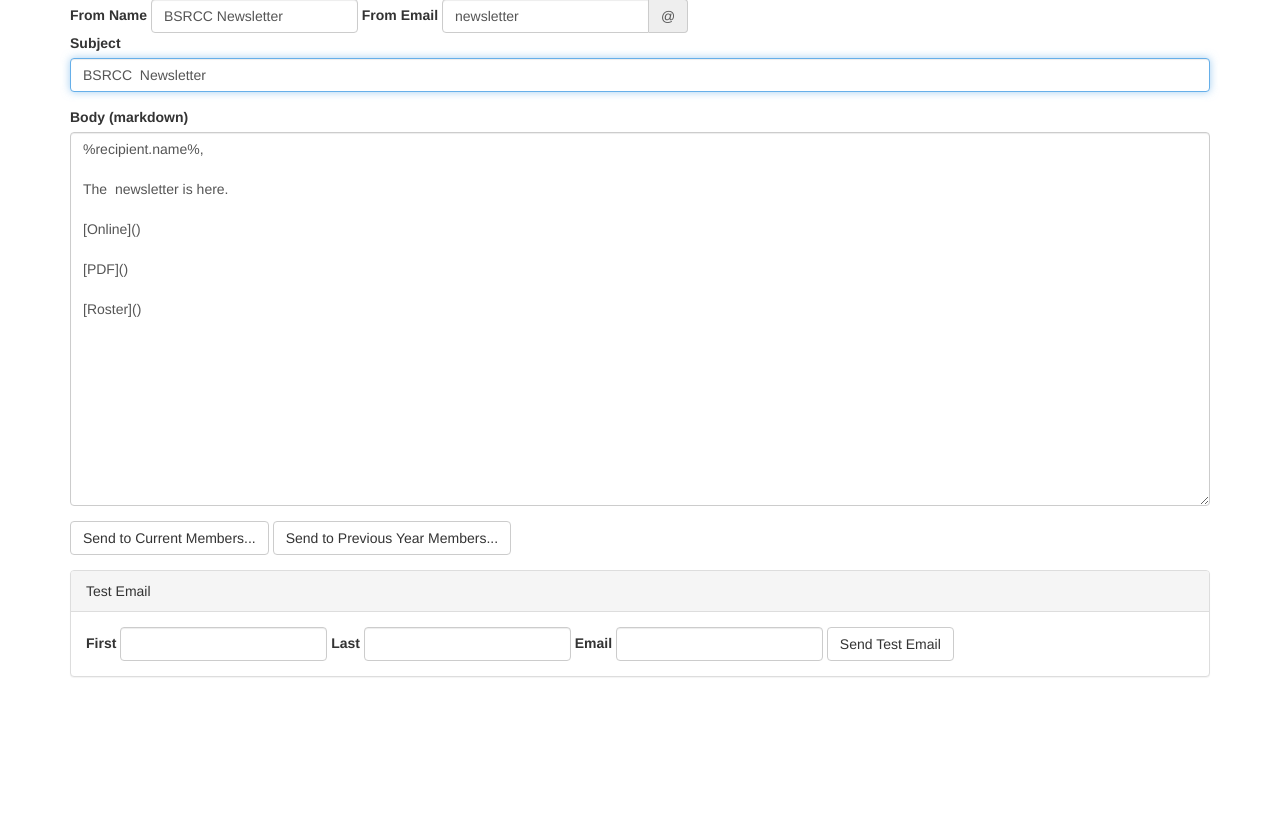
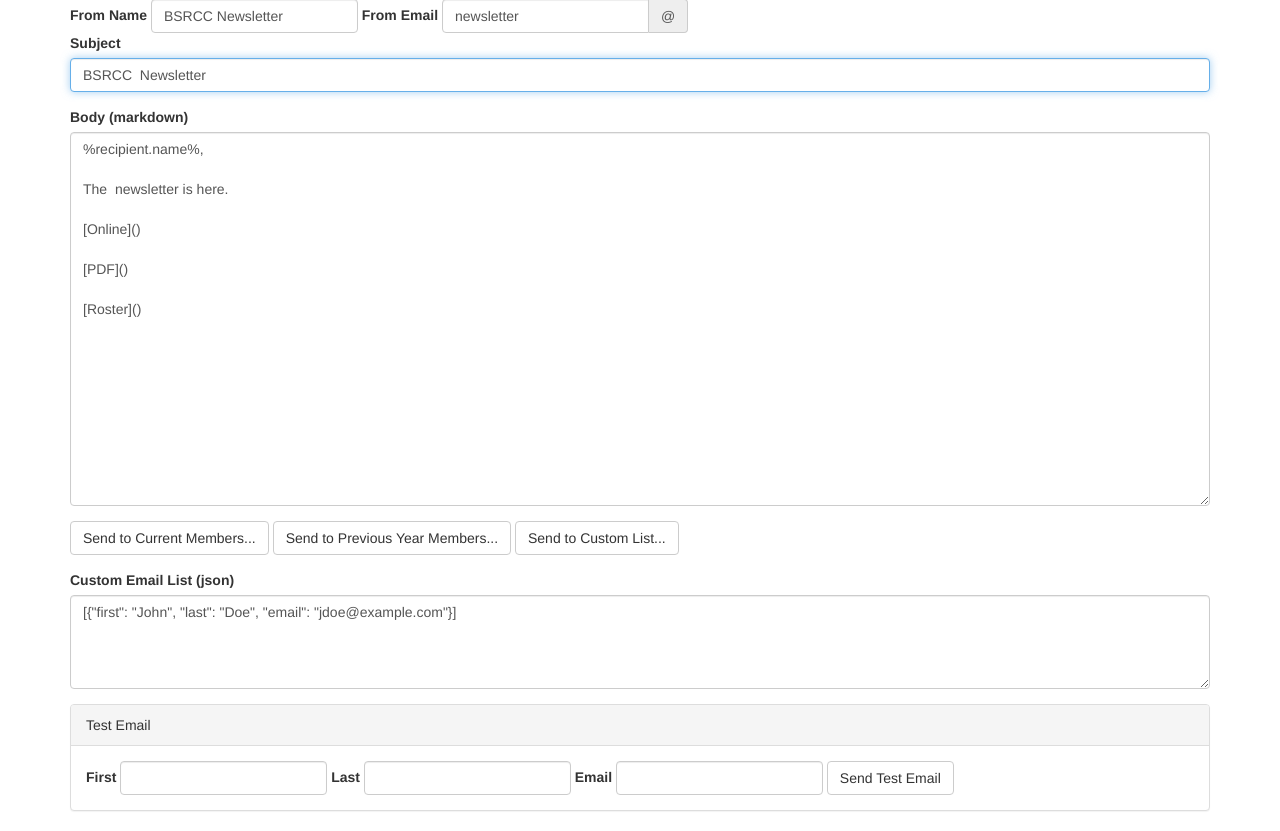
Before and after one commit to tortxof/rc-club-members, a Flask app: template templates/send_email.html in a window 1280 px wide. Shown: the part 72-903 px from the top of the page. Before the commit the page ends 749 px from the top, so only its background shows below. Run offline with Flask 2, Linux system fonts and the light colour scheme; the template is opened without the code that fills it, so the values that code supplies are empty; some libraries are stand-ins or nearby versions.

Commit message:
Added custom email list field.

```diff
--- a/members.py
+++ b/members.py
@@ -312,6 +312,8 @@ def send_email():
             members = members_db.current()
         elif 'send-previous' in request.form:
             members = members_db.previous()
+        elif 'send-custom' in request.form:
+            members = json.loads(request.form.get('custom-list'))
         elif 'send-test' in request.form:
             members = [{'first': request.form.get('test-first'),
                         'last': request.form.get('test-last'),
--- a/templates/send_email.html
+++ b/templates/send_email.html
@@ -25,6 +25,11 @@
   <div class="form-group">
     <button class="btn btn-default" type="submit" name="send-current">Send to Current Members...</button>
     <button class="btn btn-default" type="submit" name="send-previous">Send to Previous Year Members...</button>
+    <button class="btn btn-default" type="submit" name="send-custom">Send to Custom List...</button>
+  </div>
+  <div class="form-group">
+    <label for="custom-list">Custom Email List (json)</label>
+    <textarea class="form-control" name="custom-list" id="custom-list" cols="40" rows="4">[{"first": "John", "last": "Doe", "email": "jdoe@example.com"}]</textarea>
   </div>
   <div class="panel panel-default form-inline">
     <div class="panel-heading">Test Email</div>
```
